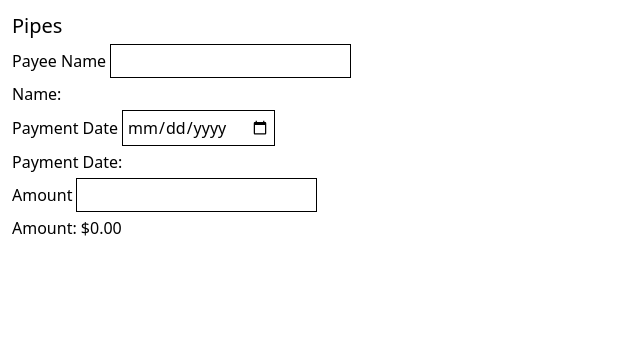
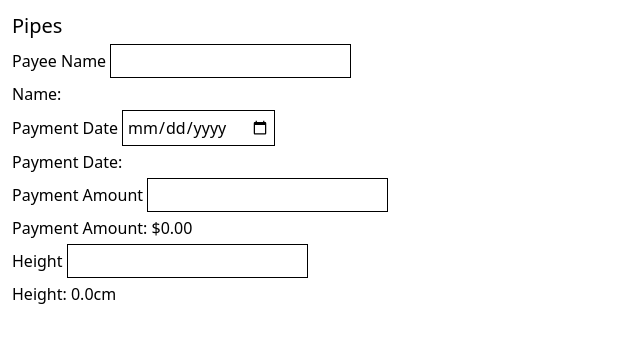
Before and after one commit to what-the-hek/udemy-angular-course, an Angular app: page / in a window 1280 px wide. Shown: the top 342 px of the page, without its empty margins (0-640 px from the left). Built offline with nearby package versions, Linux system fonts and the light colour scheme.

Commit message:
more number pipes

```diff
--- a/src/app/app.component.html
+++ b/src/app/app.component.html
@@ -15,10 +15,17 @@
     Payment Date: {{ date | date:'fullDate' }}
   </div>
   <div>
-    <label class="p-1">Amount</label>
+    <label class="p-1">Payment Amount</label>
     <input class="p-1 border-black border" type="number" (input)="onAmountChange($event)">
   </div>
   <div class="p-1">
-    Amount: {{ amount | currency }}
+    Payment Amount: {{ amount | currency }}
+  </div>
+  <div>
+    <label class="p-1">Height</label>
+    <input class="p-1 border-black border" type="number" (input)="onHeightChange($event)">
+  </div>
+  <div class="p-1">
+    Height: {{ height | number:'1.1-3'}}cm
   </div>
 </section>
--- a/src/app/app.component.ts
+++ b/src/app/app.component.ts
@@ -13,6 +13,7 @@ export class AppComponent {
   name: string = '';
   date: string = '';
   amount: number = 0;
+  height: number = 0;
 
   onNameChange(event: Event) {
     const target = event.target as HTMLInputElement;
@@ -29,4 +30,9 @@ export class AppComponent {
     this.amount = parseFloat(target.value);
   }
 
+  onHeightChange(event: Event) {
+    const target = event.target as HTMLInputElement;
+    this.height = parseFloat(target.value);
+  }
+
 }
```
